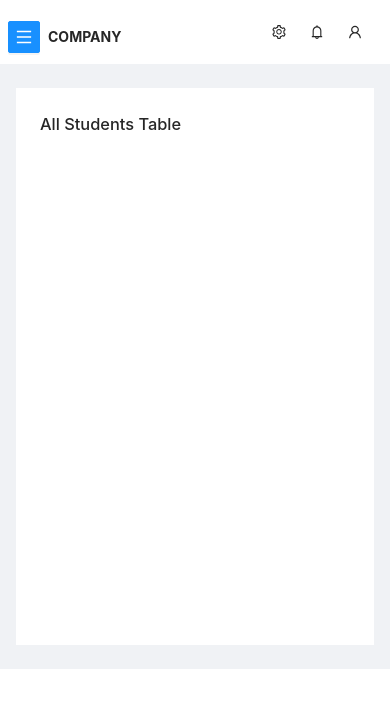
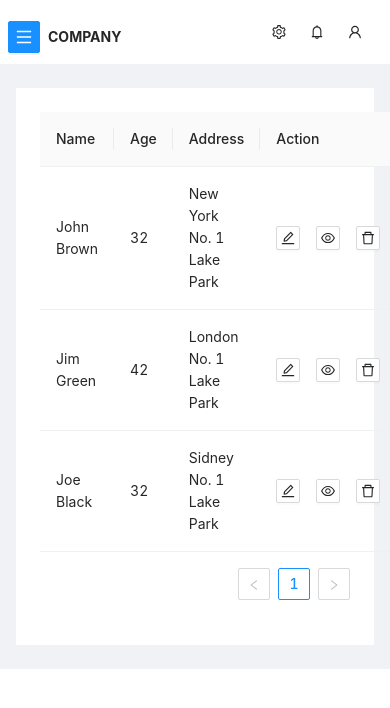
Before and after one commit to MpCodes/mysemaui, a React (Create React App) app: page /#/students/allStudents in a window 390 px wide. Shown: the top 708 px of the page. Built offline with nearby package versions, Linux system fonts and the light colour scheme.

Commit message:
form responsive and datatable

```diff
--- a/src/views/dashboard/Dashboard.js
+++ b/src/views/dashboard/Dashboard.js
@@ -6,12 +6,9 @@ const Dashboard = () => {
 		<>
 			<h3 align='center'>Student Form</h3>
 			<Form layout='vertical' className='classForm'>
-				<Row>
-					{/* For error xs={24} xl={12}
-xs={24} xl={12} */}
-				</Row>
-				<Row gutter={{ xs: 32, sm: 24, md: 16, lg: 12 }}>
-					<Col>
+				<Row></Row>
+				<Row gutter={16}>
+					<Col xs={24} sm={24} md={12} lg={12} xl={12}>
 						<Form.Item label='Field A'>
 							<Input placeholder='input placeholder' />
 						</Form.Item>
@@ -19,7 +16,7 @@ xs={24} xl={12} */}
 							<Input placeholder='input placeholder' />
 						</Form.Item>
 					</Col>
-					<Col>
+					<Col xs={24} sm={24} md={12} lg={12} xl={12}>
 						<Form.Item label='Field C'>
 							<Input placeholder='input placeholder' />
 						</Form.Item>
@@ -31,15 +28,21 @@ xs={24} xl={12} */}
 				<Row justify='end'>
 					<Space>
 						<Form.Item>
-							<Button type='primary'>Save</Button>
+							<Button type='primary' size='small'>
+								Save
+							</Button>
 						</Form.Item>
 
 						<Form.Item>
-							<Button type='primary'>Save & Close</Button>
+							<Button type='primary' size='small'>
+								Save & Close
+							</Button>
 						</Form.Item>
 
 						<Form.Item>
-							<Button type='primary'>Cancel</Button>
+							<Button type='primary' size='small'>
+								Cancel
+							</Button>
 						</Form.Item>
 					</Space>
 				</Row>
--- a/src/views/students/allStudents/AllStudents.js
+++ b/src/views/students/allStudents/AllStudents.js
@@ -1,25 +1,67 @@
 import React from 'react';
+import { Table, Space, Button, Row } from 'antd';
+import { EditOutlined, EyeOutlined, DeleteOutlined } from '@ant-design/icons';
 
-/* import usersData from "../../users/UsersData";
+/* import usersData from "../../users/UsersData"; */
 
-const fields = [
-  "name",
-  "registered",
-  "role",
-  "status",
-  {
-    key: "actions",
-    label: "",
-    _style: { width: "1%" },
-    sorter: false,
-    filter: false,
-  },
-]; */
+const columns = [
+	{
+		title: 'Name',
+		dataIndex: 'name',
+		key: 'name',
+	},
+	{
+		title: 'Age',
+		dataIndex: 'age',
+		key: 'age',
+	},
+	{
+		title: 'Address',
+		dataIndex: 'address',
+		key: 'address',
+	},
+	{
+		title: 'Action',
+		key: 'action',
+		render: (text, record) => (
+			<Row justify='end'>
+				<Space size='middle' justify='end'>
+					<Button icon={<EditOutlined />} size='small' />
+					<Button icon={<EyeOutlined />} size='small' />
+					<Button icon={<DeleteOutlined />} size='small' />
+					{/* <a>Invite {record.name}</a>
+        <a>Delete</a> */}
+				</Space>
+			</Row>
+		),
+	},
+];
+
+const data = [
+	{
+		key: '1',
+		name: 'John Brown',
+		age: 32,
+		address: 'New York No. 1 Lake Park',
+	},
+	{
+		key: '2',
+		name: 'Jim Green',
+		age: 42,
+		address: 'London No. 1 Lake Park',
+	},
+	{
+		key: '3',
+		name: 'Joe Black',
+		age: 32,
+		address: 'Sidney No. 1 Lake Park',
+	},
+];
 
 const AllStudents = () => {
 	return (
 		<>
-			<h3>All Students Table</h3>
+			<Table columns={columns} dataSource={data} />
 		</>
 	);
 };
```
